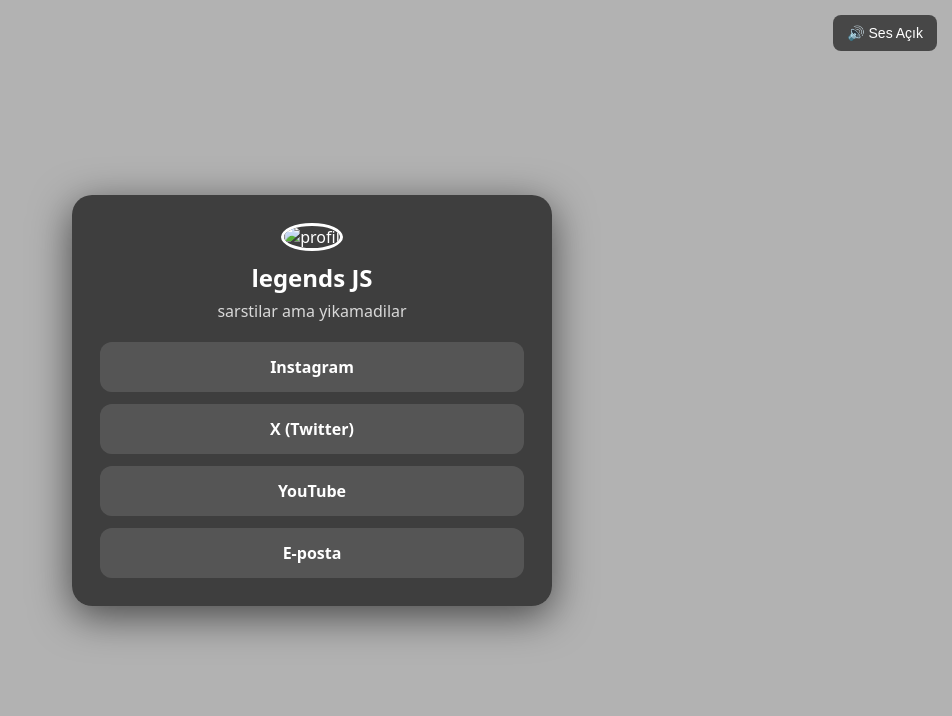
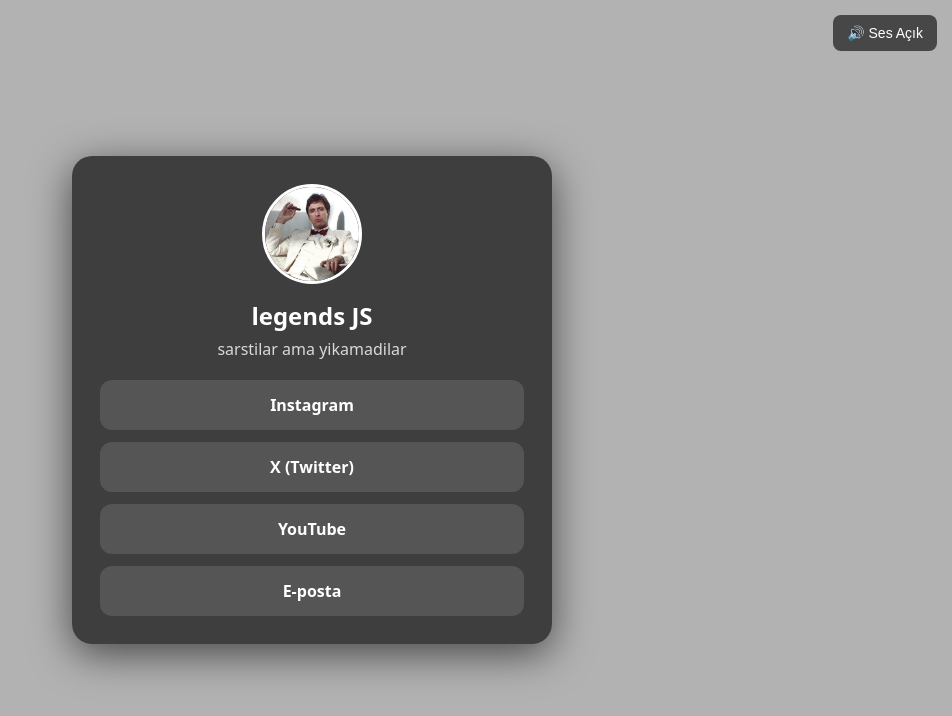
Before and after one commit to trlegendsjs/trlegendsjs.github.io, a plain HTML site: page index.html in a window 1280 px wide. Shown: the whole page, without its empty margins (328-1280 px from the left). Drawn offline with Linux system fonts and the light colour scheme.

Commit message:
Update index.html

```diff
--- a/index.html
+++ b/index.html
@@ -85,7 +85,7 @@
   <!-- Kart -->
   <div class="card">
     <div class="pf">
-      <img src="profil.jpg" alt="profil">
+      <img src="tonymontana.jpeg" alt="profil">
       <h1>legends JS</h1>
       <p>sarstilar ama yikamadilar</p>
     </div>
```
